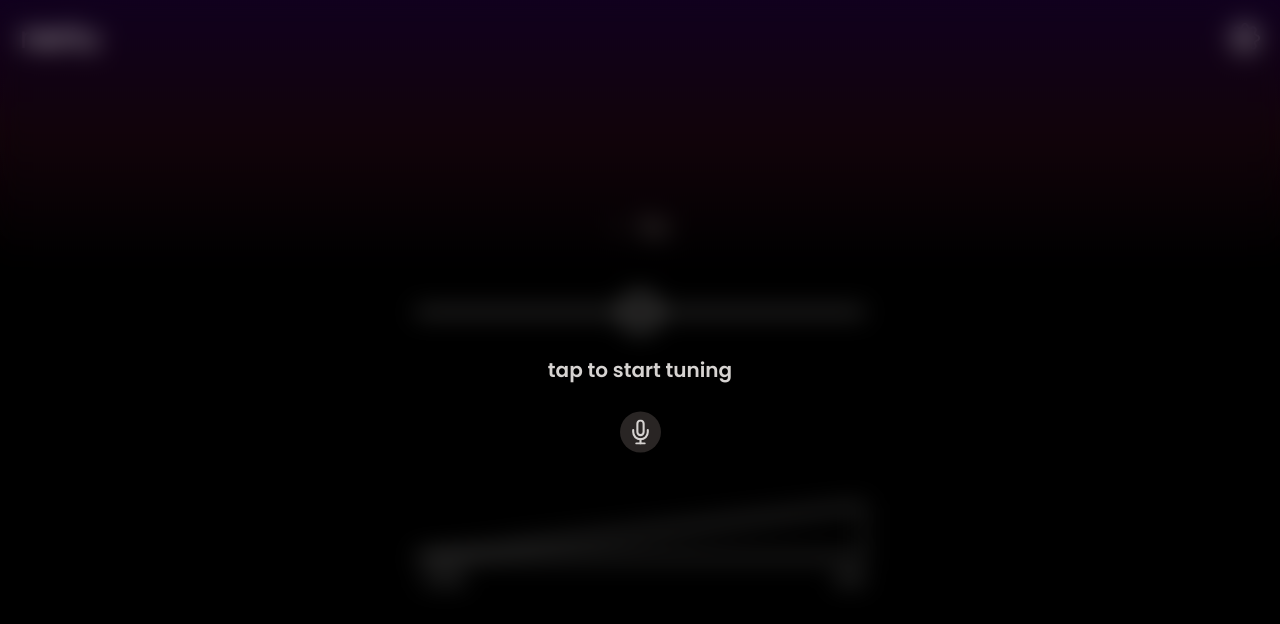
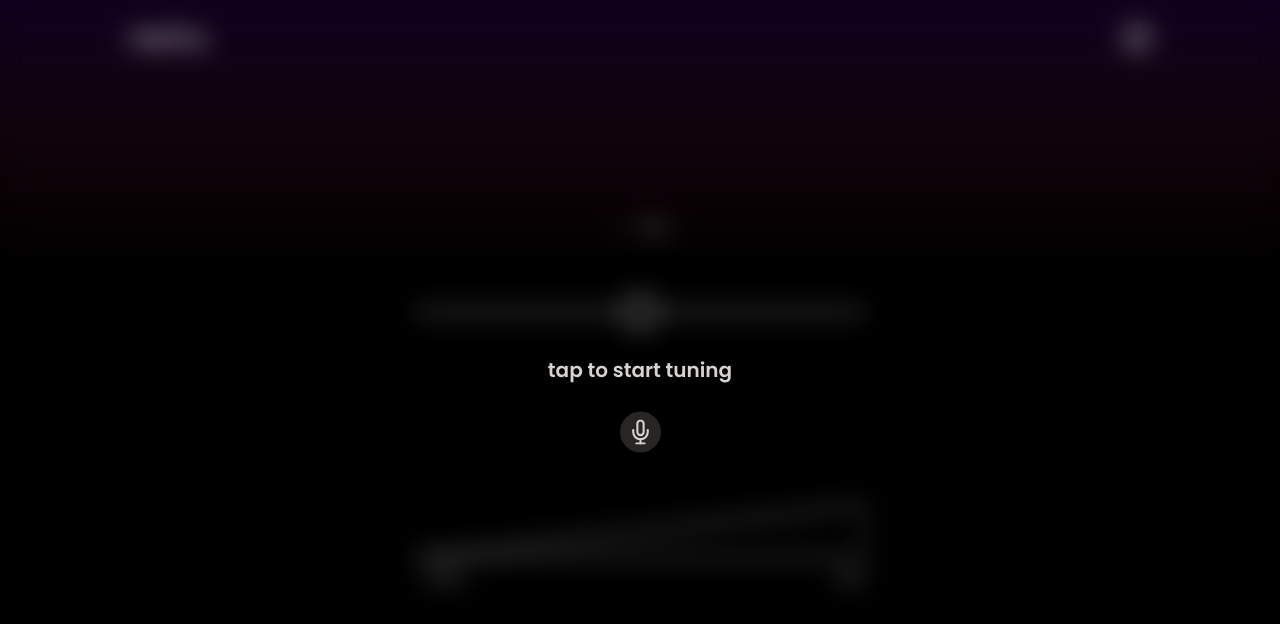
Before and after one commit to rezonmain/nertu, a React (Vite) app: page / in a window 1280 px wide. Shown: the top 624 px of the page. Built offline with nearby package versions, Linux system fonts and the light colour scheme; a web font is replaced by a local one.

Commit message:
fixed header layout

```diff
--- a/src/components/Header/Header.tsx
+++ b/src/components/Header/Header.tsx
@@ -1,12 +1,14 @@
 import { BsGear } from 'react-icons/bs';
 const Header = () => {
 	return (
-		<header className='fixed top-0 left-0 w-full h-fit p-5 flex flex-row items-center justify-between text-stone-300'>
-			<div id='icon'>
-				<span className='text-3xl'>nertu</span>
-			</div>
-			<div className='cursor-pointer hover:rotate-45 transition-transform'>
-				<BsGear size={30} />
+		<header className='fixed top-0 w-full h-fit p-5  text-stone-300'>
+			<div className='sm:max-w-3xl xl:px-0 xl:max-w-5xl mx-auto flex flex-row items-center justify-between'>
+				<div id='icon'>
+					<span className='text-3xl'>nertu</span>
+				</div>
+				<div className='cursor-pointer hover:rotate-45 transition-transform'>
+					<BsGear size={30} />
+				</div>
 			</div>
 		</header>
 	);
```
